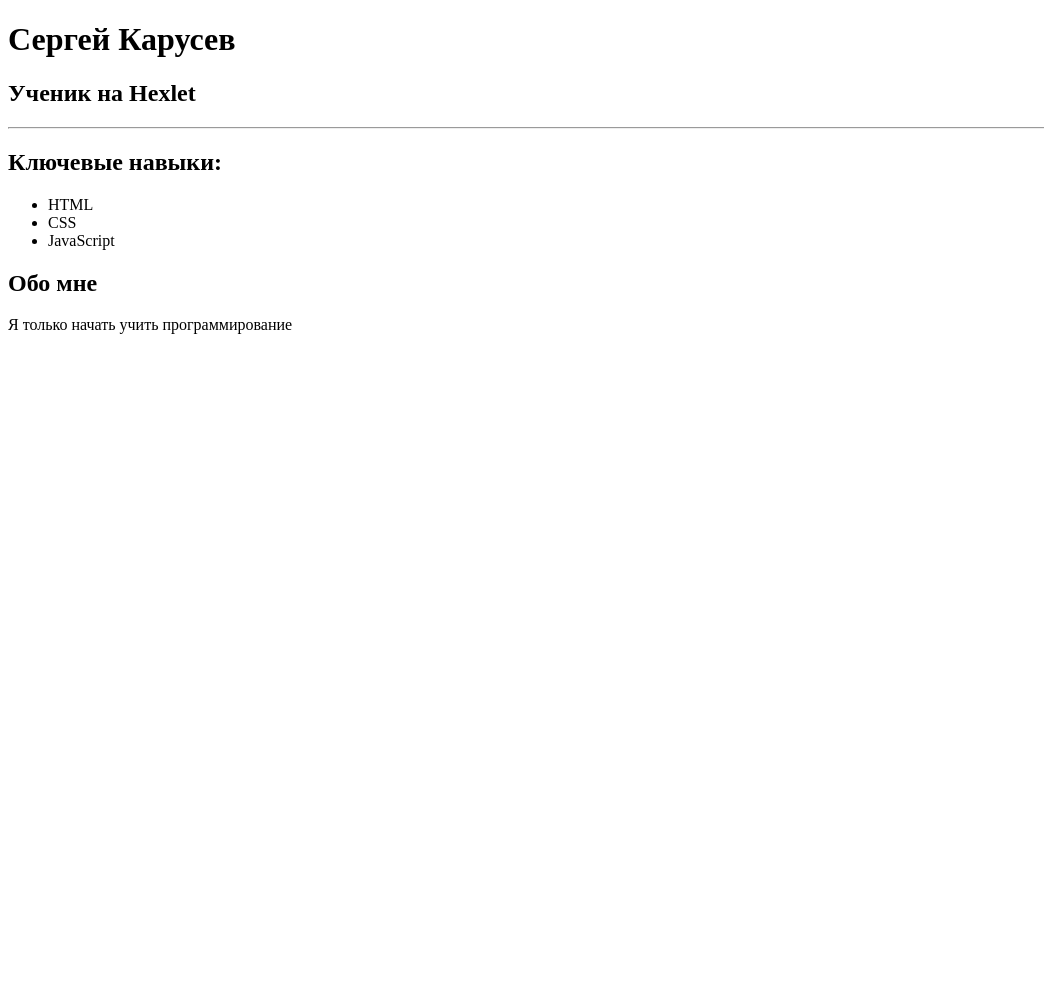
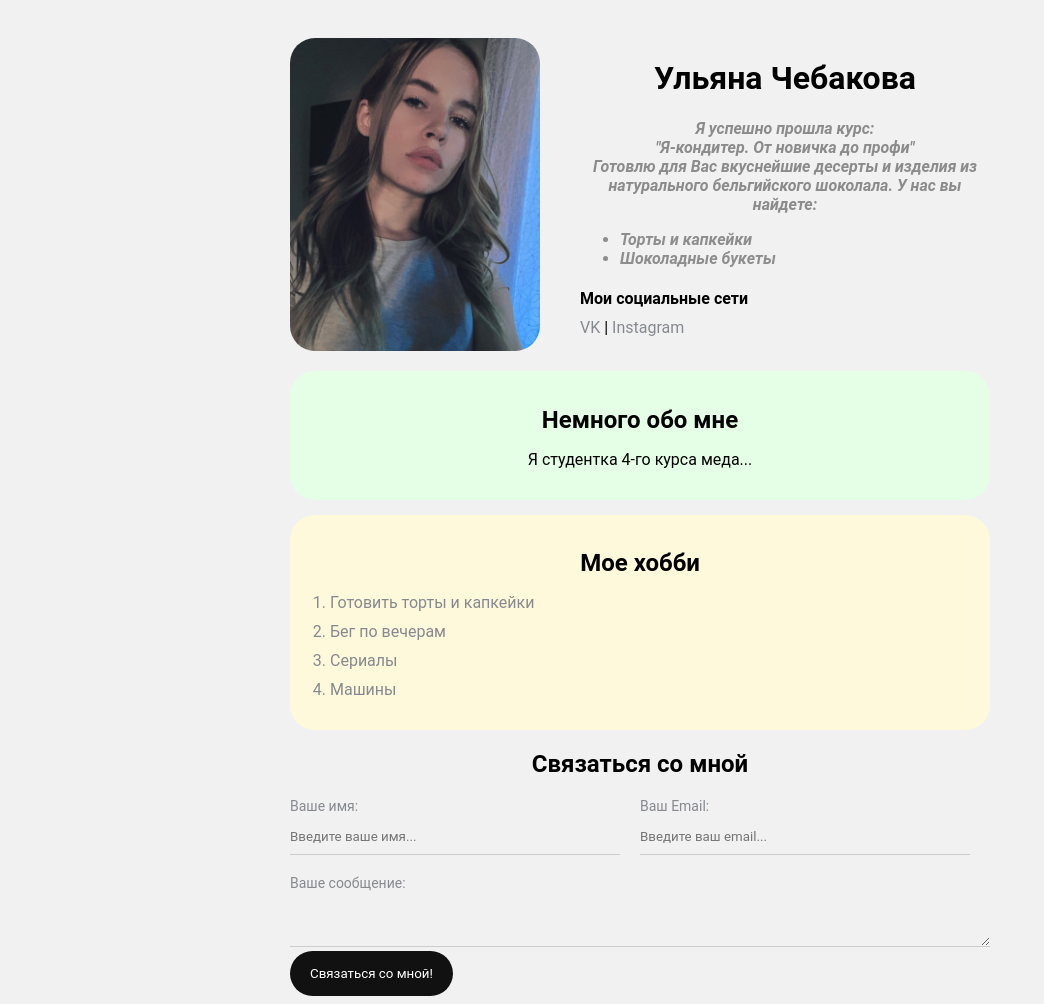
Before and after one commit to Karusev/karusev.github.io, a plain HTML site: page index.html in a window 1280 px wide. Shown: the whole page, without its empty margins (0-1044 px from the left). Before the commit the page ends 800 px from the top, so only its background shows below. Drawn offline with Linux system fonts and the light colour scheme.

Commit message:
Add files via upload

```diff
--- a/index.html
+++ b/index.html
@@ -1,33 +1,79 @@
 <!DOCTYPE html>
 <html lang="ru">
-<head>
-    <meta charset="UTF-8">
-    <meta http-equiv="X-UA-Compatible" content="IE=edge">
-    <meta name="viewport" content="width=device-width, initial-scale=1.0">
-    <title>Моя первая программа</title>
-</head>
-<body>
-    <main>
-        <h1>Сергей Карусев</h1>
-        <h2>Ученик на Hexlet</h2>
+  <head>
+    <meta charset="UTF-8" />
+    <title>Ты моя любовь!</title>
+    <link rel="stylesheet" href="style.css" />
+  </head>
+  <body>
+    <div class="container">
+      <div class="info">
+        <img src="ulyaa_22.jpg" alt="тут моя фотка" class="avatar" />
+        <div class="info-text">
+          <h1>Ульяна Чебакова</h1>
+          <p>Я успешно прошла курс:</p>
+          <p>
+            <strong>"Я-кондитер. От новичка до профи"</strong>
+          </p>
+          <p>
+            Готовлю для Вас вкуснейшие десерты и изделия из натурального
+            бельгийского шоколала. У нас вы найдете:
+          </p>
+          <div class="tort">
+            <ul>
+              <li>Торты и капкейки</li>
+              <li>Шоколадные букеты</li>
+            </ul>
+          </div>
+          <h4>Мои социальные сети</h4>
 
-        <hr />
+          <a href="https://vk.com/lx_evo_9" target="_blank"> VK</a>
+          |
+          <a href="https://instagram.com/ul.chococake" target="_blank"
+            >Instagram</a
+          >
+        </div>
+      </div>
+      <div class="card bg-green">
+        <h2>Немного обо мне</h2>
+        <p>Я студентка 4-го курса меда...</p>
+      </div>
+      <div class="card bg-yellow">
+        <h2>Мое хобби</h2>
+        <ol class="list">
+          <li>Готовить торты и капкейки</li>
+          <li>Бег по вечерам</li>
+          <li>Сериалы</li>
+          <li>Машины</li>
+        </ol>
+      </div>
 
-        <section>
-          <h2>Ключевые навыки:</h2>
-          <ul>
-            <li>HTML</li>
-            <li>CSS</li>
-            <li>JavaScript</li>
-          </ul>
-        </section>
+      <div class="contact">
+        <h2>Связаться со мной</h2>
+        <form action="/">
+          <div class="row">
+            <div class="form-group">
+              <label for="name">Ваше имя:</label>
+              <input type="text" id="name" placeholder="Введите ваше имя..." />
+            </div>
+            <div class="form-group">
+              <label for="email">Ваш Email:</label>
+              <input
+                type="email"
+                id="email"
+                placeholder="Введите ваш email..."
+              />
+            </div>
+          </div>
+          <div class="form-group">
+            <label for="text">Ваше сообщение:</label>
 
-        <section>
-          <h2>Обо мне</h2>
-          <p>
-            Я только начать учить программирование
-          </p>
-        </section>
-      </main>
-</body>
+            <textarea id="text" cols="15" rows="2"></textarea>
+          </div>
+
+          <input class="btn" type="submit" value="Связаться со мной!" />
+        </form>
+      </div>
+    </div>
+  </body>
 </html>
--- a/style.css
+++ b/style.css
@@ -1,21 +1,149 @@
 body {
-    font-family: sans-serif;
-    line-height: 1.5;
+  background-color: #f1f1f1;
+  color: #01f141e;
+  font-size: 16px;
+  font-weight: normal;
+  font-family: "Roboto", sans-serif;
+}
 
-    background-color: #f9f9f9;
-    color: #333333;
+p {
+  text-align: center;
+}
 
-    width: 980px;
-    margin: 0 auto;
-  }
+h1 {
+  text-align: center;
+}
 
-  h1 {
-    text-align: center;
-    font-size: 36px;
-    margin-bottom: 0;
-  }
+h2 {
+  text-align: center;
+}
 
-  main > h2 {
-    text-align: center;
-    font-size: 25px;
-  }
+a {
+  color: #86898f;
+  text-decoration: none;
+}
+
+a:hover {
+  text-decoration: underline;
+}
+
+.avatar {
+  text-align: center;
+  width: 250px;
+  border-radius: 25px;
+  box-shadow: 4px 4px 14px rgba(0, 0, 0, 0);
+}
+
+.tort {
+  color: #8d8d8d;
+  margin: 0;
+  font-style: italic;
+  font-weight: bold;
+  text-decoration: none;
+}
+.info {
+  margin-bottom: 20px;
+  display: flex;
+}
+
+.info p {
+  color: #8b8b8b;
+  margin: 0;
+  font-style: italic;
+  font-weight: bold;
+  text-decoration: none;
+  /*letter-spacing: 5px;*/
+}
+.info-text {
+  margin-left: 40px;
+}
+
+.info-text h4 {
+  margin-bottom: 10px;
+}
+
+/* .social {
+  background: rgb(184, 184, 184);
+  padding: 5px;
+  border: 5px solid rgb(19, 19, 19);
+  border-style: double;
+  margin: 5px;
+} */
+.container {
+  max-width: 700px;
+  margin: auto;
+  padding-top: 30px;
+}
+
+.bg-yellow {
+  background: #fff9dc;
+}
+.bg-green {
+  background: #e5ffe7;
+}
+.bg-red {
+  background: #ffe5e5;
+}
+.card {
+  padding: 15px 20px;
+  margin-bottom: 15px;
+  border-radius: 25px;
+}
+.card h2 {
+  margin-bottom: 10px;
+}
+
+.list {
+  padding: 0px 20px;
+}
+
+.list li {
+  color: #86898f;
+  margin-bottom: 10px;
+}
+
+.table {
+  width: 100%;
+}
+
+.table td {
+  padding-bottom: 10px;
+}
+
+.form-group label {
+  display: block;
+  font-size: 14px;
+  color: #86898f;
+}
+
+.form-group input,
+.form-group textarea {
+  width: 100%;
+  box-sizing: border-box;
+  border: none;
+  background: transparent;
+  border-bottom: 1px solid #ccc;
+  color: #000;
+  padding: 15px 0 10px;
+  outline: none;
+  font-family: inherit;
+}
+.row {
+  display: flex;
+  margin-bottom: 20px;
+}
+
+.row > .form-group {
+  width: 50%;
+  margin-right: 20px;
+}
+
+.btn {
+  background: #111;
+  padding: 15px 20px;
+  color: #fff;
+  border: none;
+  font-family: inherit;
+  cursor: pointer;
+  border-radius: 25px;
+}
```
Also changed, not shown: ulyaa_22.jpg (added).
